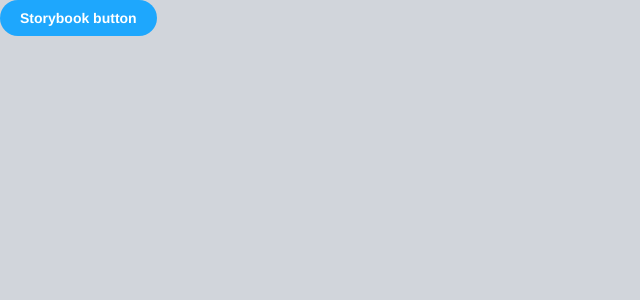
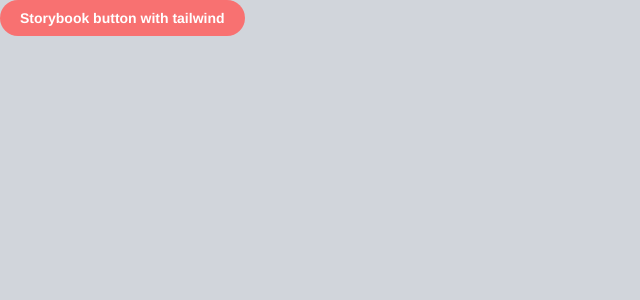
Before and after one commit to diegoulloao/nextjs-storybook-template, a Next.js app: page / in a window 1280 px wide. Shown: the top 300 px of the page, without its empty margins (0-640 px from the left). Built offline with nearby package versions, Linux system fonts and the light colour scheme.

Commit message:
feat: tailwind integration to storybook

```diff
--- a/pages/index.tsx
+++ b/pages/index.tsx
@@ -11,7 +11,7 @@
       </Head>
 
       <main className="bg-gray-300 h-screen">
-        <Button label="Storybook button" primary />
+        <Button label="Storybook button with tailwind" tailwind />
       </main>
     </>
   );
--- a/stories/Button.tsx
+++ b/stories/Button.tsx
@@ -1,6 +1,8 @@
+import { useMemo } from "react";
 import styles from "./Button.module.css";
 
 interface ButtonProps {
+  tailwind?: boolean;
   /**
    * Is this the principal call to action on the page?
    */
@@ -28,14 +30,17 @@
  */
 export const Button = ({
   primary = false,
+  tailwind = false,
   size = "medium",
   backgroundColor,
   label,
   ...props
 }: ButtonProps) => {
-  const mode = primary
-    ? styles["storybook-button--primary"]
-    : styles["storybook-button--secondary"];
+  const mode = useMemo(() => {
+    if (primary) return styles["storybook-button--primary"];
+    if (tailwind) return "bg-red-400 text-white";
+    return styles["storybook-button--secondary"];
+  }, [primary, tailwind]);
 
   return (
     <button
```
Also changed, not shown: 2 other files (tests, documents, lock files or other folders).
